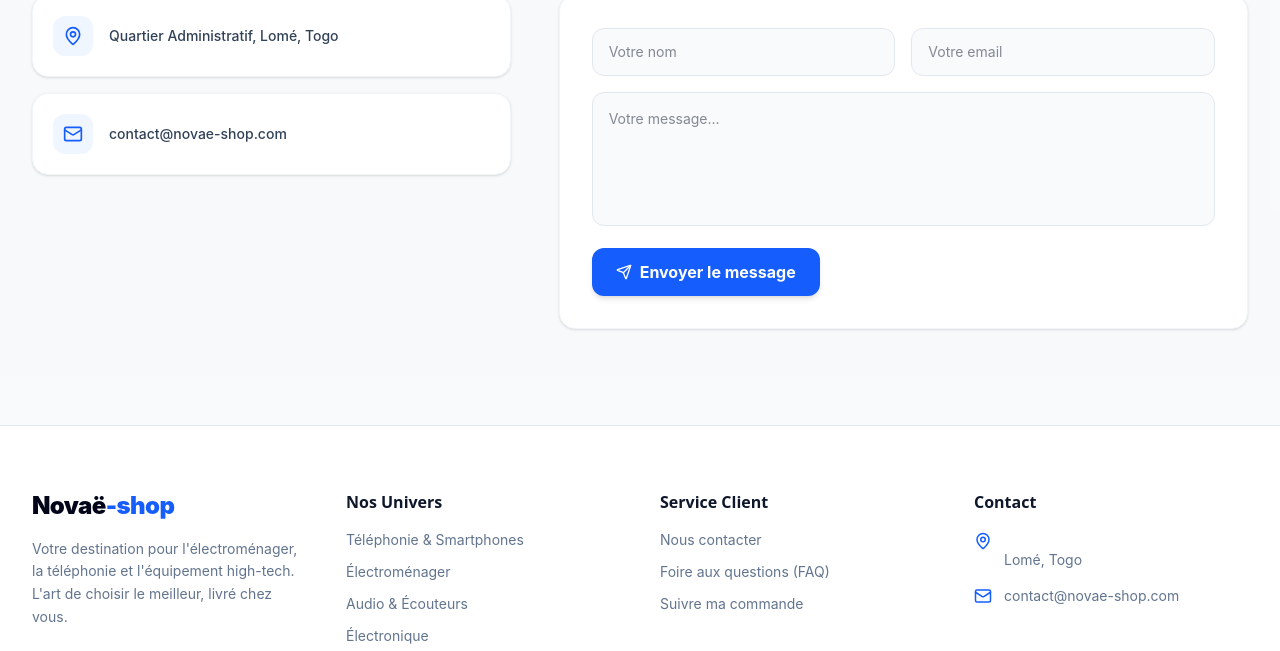
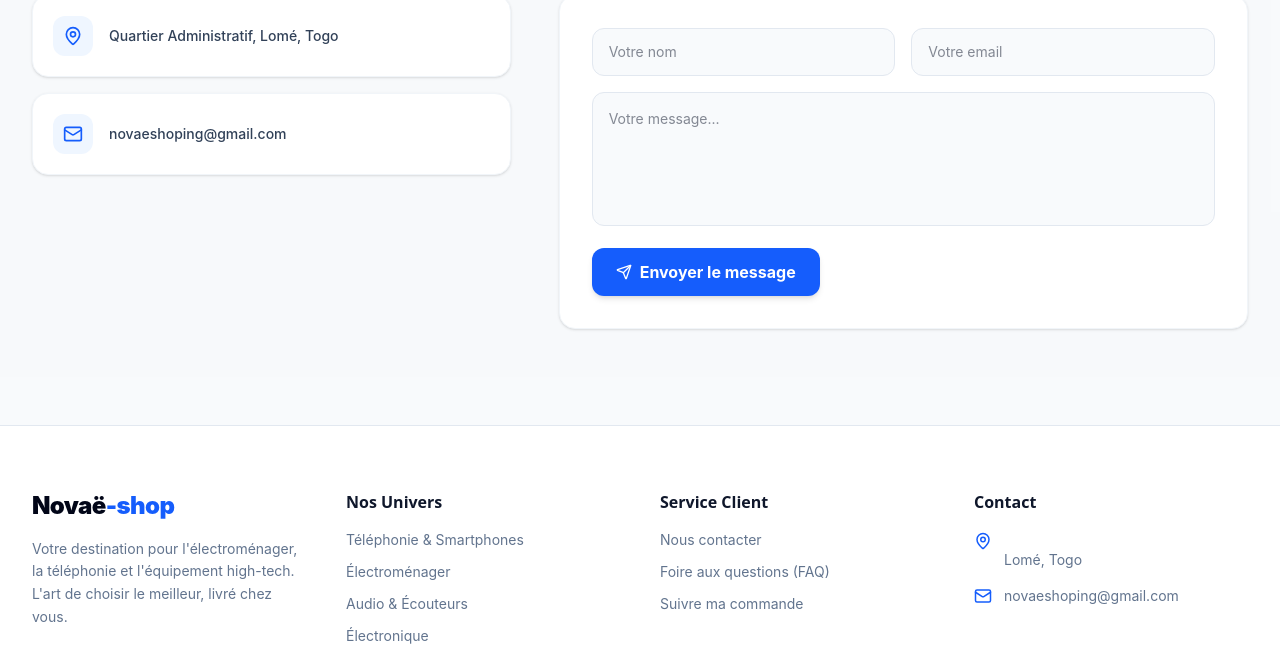
Before and after one commit to BriceJosh/novae-shop, a React (Vite) app: page /contact in a window 1280 px wide. Shown: the part 297-948 px from the top of the page. Built offline with nearby package versions, Linux system fonts and the light colour scheme; no server answers.

Commit message:
Mise à jour du contenu et des fichiers

```diff
--- a/src/components/Footer.jsx
+++ b/src/components/Footer.jsx
@@ -92,7 +92,7 @@ export default function Footer() {
               </li>
               <li className="flex items-center gap-3">
                 <Mail size={18} className="text-blue-600 shrink-0" />
-                <span>contact@novae-shop.com</span>
+                <span>novaeshoping@gmail.com</span>
               </li>
             </ul>
           </div>
--- a/src/pages/Contact.jsx
+++ b/src/pages/Contact.jsx
@@ -68,7 +68,7 @@ export default function Contact() {
             <div className="w-10 h-10 bg-blue-50 text-blue-600 rounded-xl flex items-center justify-center shrink-0">
               <Mail size={20} />
             </div>
-            <span>contact@novae-shop.com</span>
+            <span>novaeshoping@gmail.com</span>
           </div>
         </div>
 
```
